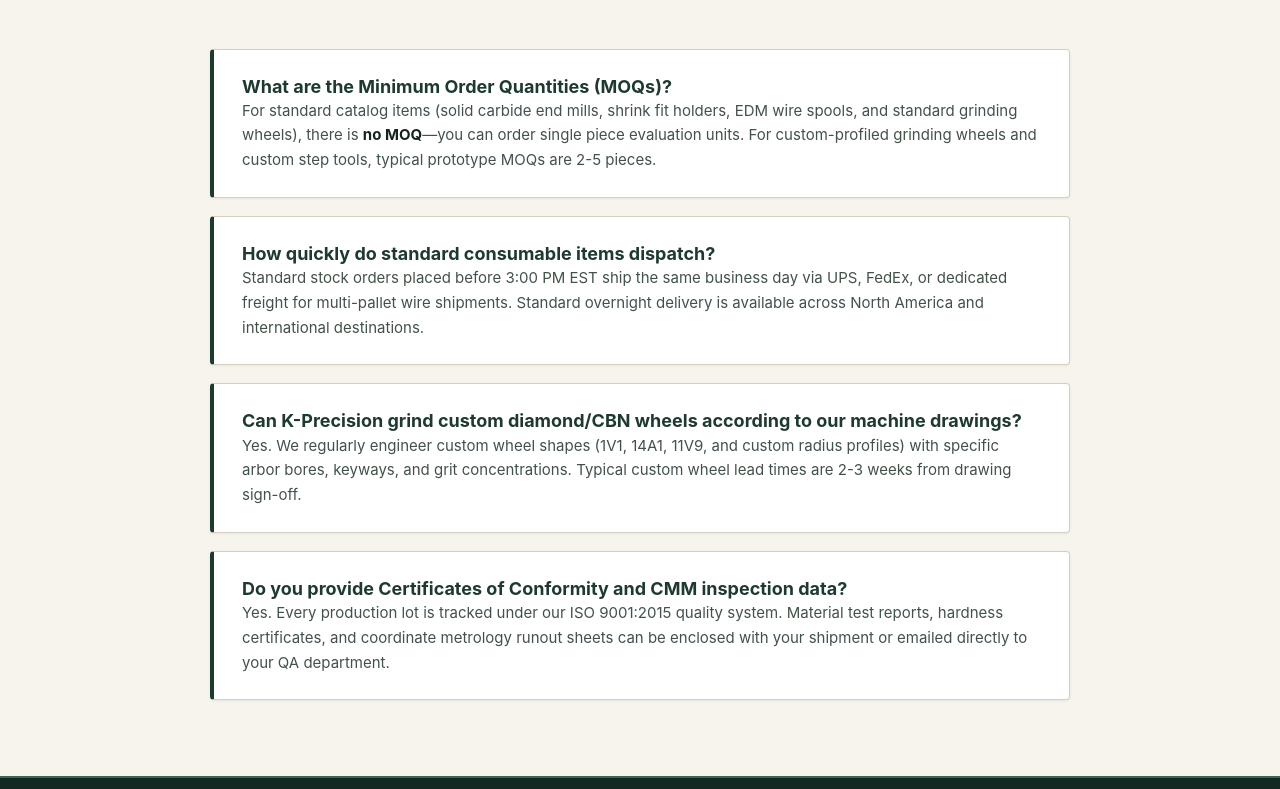
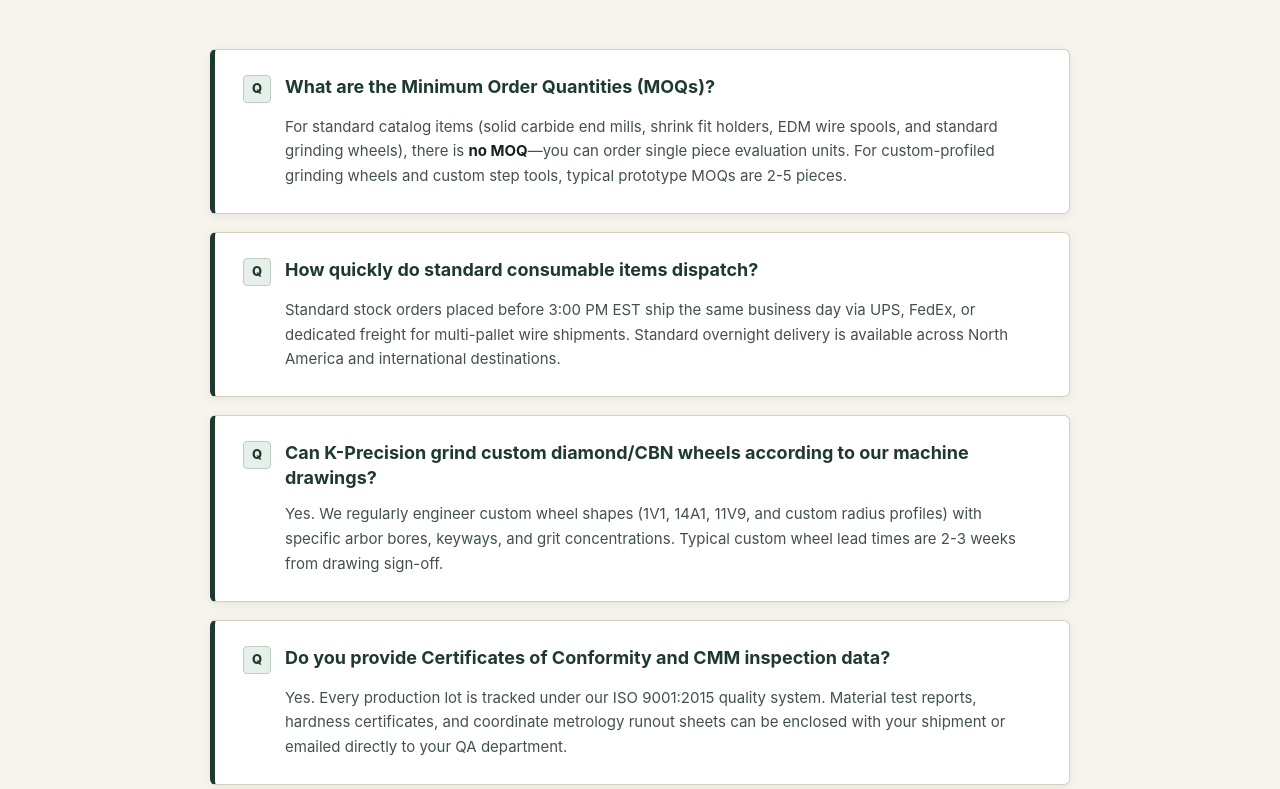
Before and after one commit to tuan07071239-pixel/k-precision, a plain HTML site: page contact.html in a window 1280 px wide. Shown: the part 1756-2545 px from the top of the page. Drawn offline with Linux system fonts and the light colour scheme.

Commit message:
Ensure FAQ cards render with white card background, badges, and inline fallbacks

```diff
--- a/contact.html
+++ b/contact.html
@@ -5,9 +5,83 @@
   <meta name="viewport" content="width=device-width, initial-scale=1.0">
   <title>Contact &amp; Request for Quote (RFQ) | K-Precision</title>
   <meta name="description" content="Submit an official Request for Quote (RFQ) for precision grinding wheels, carbide cutters, tool holding, and EDM wires. Direct access to K-Precision technical sales.">
+  <link rel="stylesheet" href="assets/css/style.css?v=2.4">
+  <link rel="stylesheet" href="assets/css/components.css?v=2.4">
+  <style>
+    /* Instant-render FAQ Card Styles */
+    .faq-list {
+      max-width: 860px;
+      margin: 0 auto;
+      display: flex;
+      flex-direction: column;
+      gap: 18px;
+    }
+    .faq-card {
+      background-color: #FFFFFF !important;
+      border: 1px solid #D5CFBE !important;
+      border-left: 5px solid #1E3A2F !important;
+      border-radius: 6px !important;
+      padding: 24px 28px !important;
+      box-shadow: 0 2px 8px rgba(30, 58, 47, 0.08) !important;
+      transition: all 0.2s ease-out;
+    }
+    .faq-card:hover {
+      border-color: #1E3A2F !important;
+      border-left-color: #C28B38 !important;
+      box-shadow: 0 4px 14px rgba(30, 58, 47, 0.12) !important;
+    }
+    .faq-q-header {
+      display: flex;
+      align-items: flex-start;
+      gap: 14px;
+      margin-bottom: 12px;
+    }
+    .faq-q-badge {
+      display: inline-flex;
+      align-items: center;
+      justify-content: center;
+      width: 28px;
+      height: 28px;
+      background-color: #E6EFEA;
+      color: #1E3A2F;
+      border: 1px solid #BACEC2;
+      border-radius: 4px;
+      font-size: 0.8125rem;
+      font-weight: 800;
+      flex-shrink: 0;
+      margin-top: 1px;
+    }
+    .faq-question {
+      color: #1E3A2F !important;
+      font-size: 1.125rem !important;
+      font-weight: 700 !important;
+      line-height: 1.4 !important;
+      margin: 0 !important;
+    }
+    .faq-answer-body {
+      padding-left: 42px;
+    }
+    .faq-answer {
+      color: #425248 !important;
+      font-size: 0.9375rem !important;
+      line-height: 1.65 !important;
+      margin: 0 !important;
+    }
+    .faq-answer strong {
+      color: #14231C !important;
+      font-weight: 700 !important;
+    }
+    @media (max-width: 600px) {
+      .faq-card {
+        padding: 18px 18px !important;
+      }
+      .faq-answer-body {
+        padding-left: 0;
+        margin-top: 8px;
+      }
+    }
+  </style>
   <link rel="icon" type="image/svg+xml" href="assets/images/favicon.svg">
-  <link rel="stylesheet" href="assets/css/style.css?v=2.3">
-  <link rel="stylesheet" href="assets/css/components.css?v=2.3">
 </head>
 <body>
 
@@ -247,33 +321,57 @@
         <p class="section-subtitle">Common questions regarding minimum orders, custom tooling turnaround, and delivery guarantees.</p>
       </div>
 
-      <div class="faq-list">
-        <div class="faq-card">
-          <h4 class="faq-question">What are the Minimum Order Quantities (MOQs)?</h4>
-          <p class="faq-answer">
-            For standard catalog items (solid carbide end mills, shrink fit holders, EDM wire spools, and standard grinding wheels), there is <strong>no MOQ</strong>—you can order single piece evaluation units. For custom-profiled grinding wheels and custom step tools, typical prototype MOQs are 2-5 pieces.
+      <div class="faq-list" style="max-width: 860px; margin: 0 auto; display: flex; flex-direction: column; gap: 18px;">
+        <!-- Card 1 -->
+        <div class="faq-card" style="background-color: #FFFFFF; border: 1px solid #D5CFBE; border-left: 5px solid #1E3A2F; border-radius: 6px; padding: 24px 28px; box-shadow: 0 2px 8px rgba(30, 58, 47, 0.08);">
+          <div class="faq-q-header" style="display: flex; align-items: flex-start; gap: 14px; margin-bottom: 12px;">
+            <span class="faq-q-badge" style="display: inline-flex; align-items: center; justify-content: center; width: 28px; height: 28px; background-color: #E6EFEA; color: #1E3A2F; border: 1px solid #BACEC2; border-radius: 4px; font-size: 0.8125rem; font-weight: 800; flex-shrink: 0; margin-top: 1px;">Q</span>
+            <h4 class="faq-question" style="color: #1E3A2F; font-size: 1.125rem; font-weight: 700; line-height: 1.4; margin: 0;">What are the Minimum Order Quantities (MOQs)?</h4>
+          </div>
+          <div class="faq-answer-body" style="padding-left: 42px;">
+            <p class="faq-answer" style="color: #425248; font-size: 0.9375rem; line-height: 1.65; margin: 0;">
+              For standard catalog items (solid carbide end mills, shrink fit holders, EDM wire spools, and standard grinding wheels), there is <strong style="color: #14231C; font-weight: 700;">no MOQ</strong>—you can order single piece evaluation units. For custom-profiled grinding wheels and custom step tools, typical prototype MOQs are 2-5 pieces.
             </p>
           </div>
+        </div>
 
-        <div class="faq-card">
-          <h4 class="faq-question">How quickly do standard consumable items dispatch?</h4>
-          <p class="faq-answer">
+        <!-- Card 2 -->
+        <div class="faq-card" style="background-color: #FFFFFF; border: 1px solid #D5CFBE; border-left: 5px solid #1E3A2F; border-radius: 6px; padding: 24px 28px; box-shadow: 0 2px 8px rgba(30, 58, 47, 0.08);">
+          <div class="faq-q-header" style="display: flex; align-items: flex-start; gap: 14px; margin-bottom: 12px;">
+            <span class="faq-q-badge" style="display: inline-flex; align-items: center; justify-content: center; width: 28px; height: 28px; background-color: #E6EFEA; color: #1E3A2F; border: 1px solid #BACEC2; border-radius: 4px; font-size: 0.8125rem; font-weight: 800; flex-shrink: 0; margin-top: 1px;">Q</span>
+            <h4 class="faq-question" style="color: #1E3A2F; font-size: 1.125rem; font-weight: 700; line-height: 1.4; margin: 0;">How quickly do standard consumable items dispatch?</h4>
+          </div>
+          <div class="faq-answer-body" style="padding-left: 42px;">
+            <p class="faq-answer" style="color: #425248; font-size: 0.9375rem; line-height: 1.65; margin: 0;">
               Standard stock orders placed before 3:00 PM EST ship the same business day via UPS, FedEx, or dedicated freight for multi-pallet wire shipments. Standard overnight delivery is available across North America and international destinations.
             </p>
           </div>
+        </div>
 
-        <div class="faq-card">
-          <h4 class="faq-question">Can K-Precision grind custom diamond/CBN wheels according to our machine drawings?</h4>
-          <p class="faq-answer">
+        <!-- Card 3 -->
+        <div class="faq-card" style="background-color: #FFFFFF; border: 1px solid #D5CFBE; border-left: 5px solid #1E3A2F; border-radius: 6px; padding: 24px 28px; box-shadow: 0 2px 8px rgba(30, 58, 47, 0.08);">
+          <div class="faq-q-header" style="display: flex; align-items: flex-start; gap: 14px; margin-bottom: 12px;">
+            <span class="faq-q-badge" style="display: inline-flex; align-items: center; justify-content: center; width: 28px; height: 28px; background-color: #E6EFEA; color: #1E3A2F; border: 1px solid #BACEC2; border-radius: 4px; font-size: 0.8125rem; font-weight: 800; flex-shrink: 0; margin-top: 1px;">Q</span>
+            <h4 class="faq-question" style="color: #1E3A2F; font-size: 1.125rem; font-weight: 700; line-height: 1.4; margin: 0;">Can K-Precision grind custom diamond/CBN wheels according to our machine drawings?</h4>
+          </div>
+          <div class="faq-answer-body" style="padding-left: 42px;">
+            <p class="faq-answer" style="color: #425248; font-size: 0.9375rem; line-height: 1.65; margin: 0;">
               Yes. We regularly engineer custom wheel shapes (1V1, 14A1, 11V9, and custom radius profiles) with specific arbor bores, keyways, and grit concentrations. Typical custom wheel lead times are 2-3 weeks from drawing sign-off.
             </p>
           </div>
+        </div>
 
-        <div class="faq-card">
-          <h4 class="faq-question">Do you provide Certificates of Conformity and CMM inspection data?</h4>
-          <p class="faq-answer">
+        <!-- Card 4 -->
+        <div class="faq-card" style="background-color: #FFFFFF; border: 1px solid #D5CFBE; border-left: 5px solid #1E3A2F; border-radius: 6px; padding: 24px 28px; box-shadow: 0 2px 8px rgba(30, 58, 47, 0.08);">
+          <div class="faq-q-header" style="display: flex; align-items: flex-start; gap: 14px; margin-bottom: 12px;">
+            <span class="faq-q-badge" style="display: inline-flex; align-items: center; justify-content: center; width: 28px; height: 28px; background-color: #E6EFEA; color: #1E3A2F; border: 1px solid #BACEC2; border-radius: 4px; font-size: 0.8125rem; font-weight: 800; flex-shrink: 0; margin-top: 1px;">Q</span>
+            <h4 class="faq-question" style="color: #1E3A2F; font-size: 1.125rem; font-weight: 700; line-height: 1.4; margin: 0;">Do you provide Certificates of Conformity and CMM inspection data?</h4>
+          </div>
+          <div class="faq-answer-body" style="padding-left: 42px;">
+            <p class="faq-answer" style="color: #425248; font-size: 0.9375rem; line-height: 1.65; margin: 0;">
               Yes. Every production lot is tracked under our ISO 9001:2015 quality system. Material test reports, hardness certificates, and coordinate metrology runout sheets can be enclosed with your shipment or emailed directly to your QA department.
             </p>
+          </div>
         </div>
       </div>
     </div>
```
Lines whose indentation alone changed are shown as unchanged.
